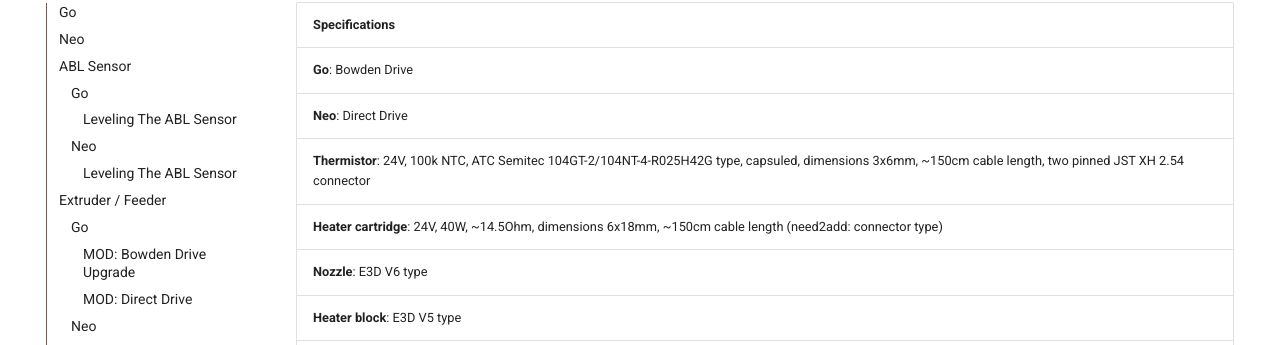
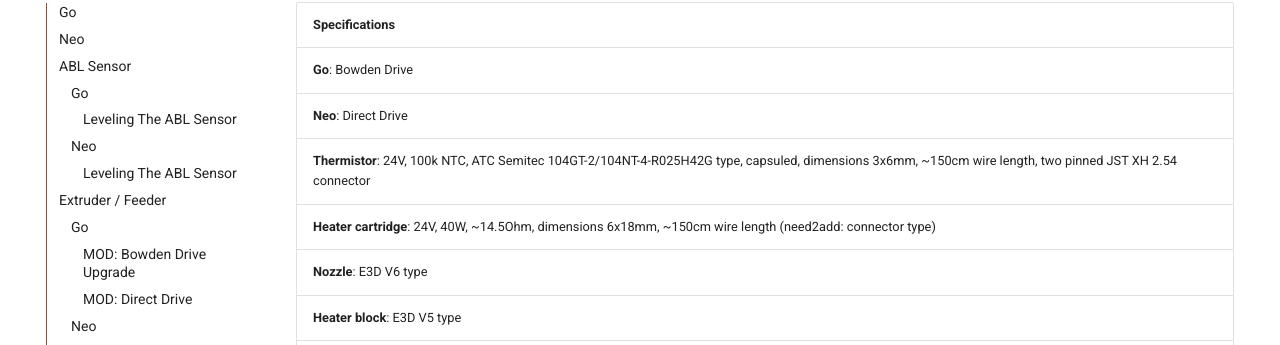
Before and after one commit to 1coderookie/KobraGoNeoInsights, an MkDocs documentation site: the page built from docs/hardware/printhead.md, in a window 1280 px wide and 900 px high. Shown: the part 282-627 px from the top of the window. Built offline with MkDocs 1.6.1 and Material for MkDocs 9.7.7, drawn with Linux system fonts in a browser that asks for light colours; comment, search, counter and statistics services are not loaded.

Commit message:
Update printhead.md

```diff
--- a/docs/hardware/printhead.md
+++ b/docs/hardware/printhead.md
@@ -6,8 +6,8 @@
 |:---------------|
 | **Go**: Bowden Drive |
 | **Neo**: Direct Drive |
-| **Thermistor**: 24V, 100k NTC, ATC Semitec 104GT-2/104NT-4-R025H42G type, capsuled, dimensions 3x6mm, ~150cm cable length, two pinned JST XH 2.54 connector |
-| **Heater cartridge**: 24V, 40W, ~14.5Ohm, dimensions 6x18mm, ~150cm cable length (need2add: connector type) |
+| **Thermistor**: 24V, 100k NTC, ATC Semitec 104GT-2/104NT-4-R025H42G type, capsuled, dimensions 3x6mm, ~150cm wire length, two pinned JST XH 2.54 connector |
+| **Heater cartridge**: 24V, 40W, ~14.5Ohm, dimensions 6x18mm, ~150cm wire length (need2add: connector type) |
 | **Nozzle**: E3D V6 type |
 | **Heater block**: E3D V5 type |
 | **Heatbreak**: M6 thread (to fit in the V5 heater block), overall length ~24.6mm, outer diameter 7mm, inner diameter ~4mm |
@@ -379,12 +379,12 @@ The following picture shows the specific plug which is necessary to fit into the
 
 ??? tip "General Tips"
 
-    - If you need to install a new thermistor and/or cartridge heater, you have to unstrip the wires from the cable conduit. You can just unroll the conduit, pull out the wires from the old part while tugging in the wires of the new part. Be careful to not pull too hard to not harm any thin wires which might be wrapped around the wires of the old part. <br> ![Stripping in the new wires](../assets/images/stripping_in_wires_web.jpg)
+    - If you need to install a new thermistor and/or cartridge heater, you have to unstrip the wires from the wire conduit. You can just unroll the conduit, pull out the wires from the old part while tugging in the wires of the new part. Be careful to not pull too hard to not harm any thin wires which might be wrapped around the wires of the old part. <br> ![Stripping in the new wires](../assets/images/stripping_in_wires_web.jpg)
     - When installing the parts at the heater block and putting back on the plastic cap of the printhead, I personally avoided to bend the thin wires as it was done within the original installation. I just guided the wires along outside the plastic cover. By doing so, you minimize the risk of getting a shortcut due to a harmed or melted wire isolation at the part where the wires are bent and twisted originally. The following picture shows my new installed thermistor and cartridge heater with the wires running outside of the plastic cap. <br> ![Wires running outside of the plastic cap](../assets/images/head_neo_new-sen-therm_web.jpg)
 
 ??? info "Ceramic Heater Block With Inbuilt Heating Element"
 
-    There are ceramic heater blocks on the market which come with M6 threads and an inbuilt heating element (24V, 55W) and a thermistor (100k, most likely it's a "Generous 3950" type). The cables usually aren't long enough for these printers and lack the belonging plugs as well, so further tinkering is necessary to get these ones installed.
+    There are ceramic heater blocks on the market which come with M6 threads and an inbuilt heating element (24V, 55W) and a thermistor (100k, most likely it's a "Generous 3950" type). The wires usually aren't long enough for these printers and lack the belonging plugs as well, so further tinkering is necessary to get these ones installed.
 
 ??? tip "Execute PID Tuning"
 
@@ -752,18 +752,18 @@ The following expandable textboxes will give you some basic instructions what yo
     Just to show you that I'm not exxagerating at all, the following picture shows my mainboard with a blewn up component due to a shortcut.
     ![Melted D4](../assets/images/mainboard_melted-D4_web.jpg)
 
-    You can check the wiring of both the 24V line and the thermistor by measuring the electrical continuity of the cables. If your multimeter doesn't have this function, you can measure the resistance instead.
+    You can check the wiring of both the 24V line and the thermistor by measuring the electrical continuity of the wires. If your multimeter doesn't have this function, you can measure the resistance instead.
 
-    However, *it's advisable to measure the resistance, even though your multimeter offers the function of probing for continuity,* because it might be the case that a cable still passes the check for continuity, but that individual strands of the wire are broken. This causes problems if those strands lose contact permanently or during movement of the bed, as it leads to a higher resistance.
+    However, *it's advisable to measure the resistance, even though your multimeter offers the function of probing for continuity,* because it might be the case that a wire still passes the check for continuity, but that individual strands of the wire are broken. This causes problems if those strands lose contact permanently or during movement of the bed, as it leads to a higher resistance.
 
-    - At the 24V cables this can lead to the circumstance that the cable will get hot at that spot, that the insulation will melt, that a shortcut might occur and it might even occur that it causes a fire.
-    - At the thermistor cables this can cause the [ERR: MINTEMP](../troubleshooting.md#err-mintempmaxtempthermal-runaway) error message. When the problem of breaking strands starts to occur, you'll experience the upcoming of this error message when the head is moving and reaches a certain position. In that case those broken strands lose contact, which leads to a suddenly changing resistance value. As the temperature is interpreted by the reisistance value of the thermistor, a suddenly changing resistance is interpreted as a sudden change in the temperature. If this change is 'big' enough, the belonging error message will be triggered.
+    - At the 24V wires this can lead to the circumstance that the wire will get hot at that spot, that the insulation will melt, that a shortcut might occur and it might even occur that it causes a fire.
+    - At the thermistor wires this can cause the [ERR: MINTEMP](../troubleshooting.md#err-mintempmaxtempthermal-runaway) error message. When the problem of breaking strands starts to occur, you'll experience the upcoming of this error message when the head is moving and reaches a certain position. In that case those broken strands lose contact, which leads to a suddenly changing resistance value. As the temperature is interpreted by the reisistance value of the thermistor, a suddenly changing resistance is interpreted as a sudden change in the temperature. If this change is 'big' enough, the belonging error message will be triggered.
 
 ??? example "Measuring / Checking The Thermistor"
 
     You can check if a thermistor is working or if it's broken by measuring the resistance of it using a multimeter. As described above, at a temperature of 25°C the resistance should be ~100k Ohm. If the temperature is lower, the resistance value will be higher; if the temperature is higher, the resistance value will be lower.
 
-    You can measure by probing the belonging wires at the plug of the mainboard (unplug it!), that would be the black connector labeled as "T0" with the two white cables (see the chapter ["Mainboard" -> "TriGorilla V_3.0.6 (Stock)"](mainboard.md#trigorilla-v_306-stock) for a picture of the location). Keep in mind though that by doing so you also measure the wiring itself. Means, if there are e.g. broken wires, the thermistor won't work even if the thermistor itself is still fine.
+    You can measure by probing the belonging wires at the plug of the mainboard (unplug it!), that would be the black connector labeled as "T0" with the two white wires (see the chapter ["Mainboard" -> "TriGorilla V_3.0.6 (Stock)"](mainboard.md#trigorilla-v_306-stock) for a picture of the location). Keep in mind though that by doing so you also measure the wiring itself. Means, if there are e.g. broken wires, the thermistor won't work even if the thermistor itself is still fine.
 
 ??? example "Checking The 24V Heating Circuit Of The Catridge Heater"
 
```
Also changed, not shown: other parts of docs/hardware/printhead.md (+2 -2 lines).
